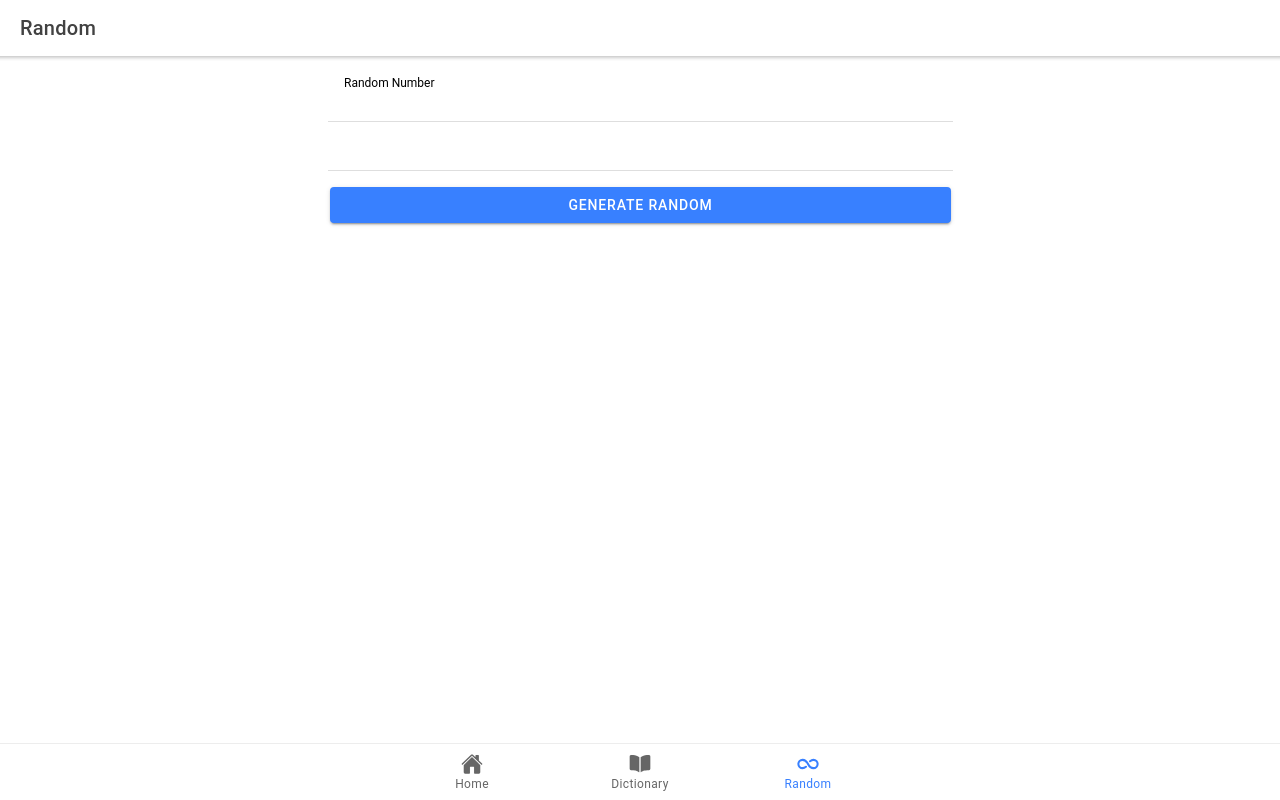
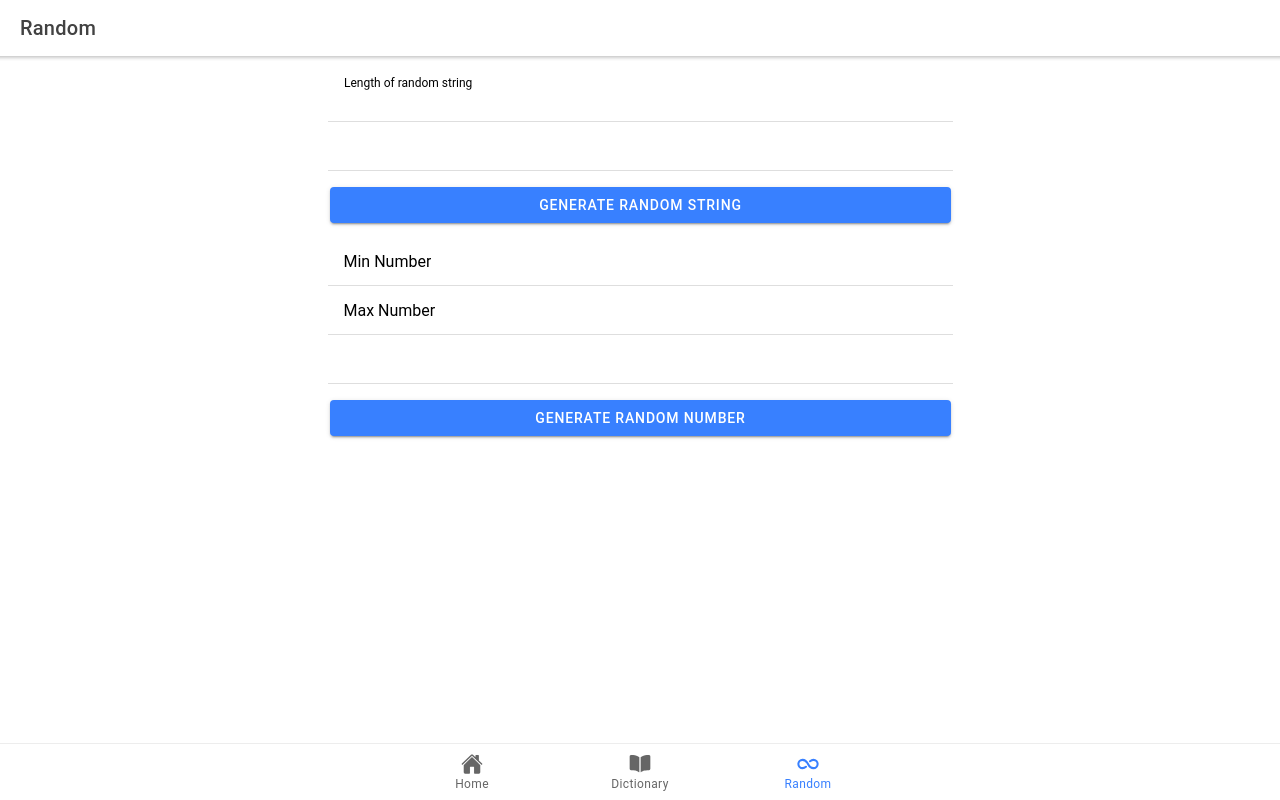
Before and after one commit to cevaris/random-app-js, a React (Create React App) app in the folder app/: page /random in a window 1280 px wide. Built offline with nearby package versions, Linux system fonts and the light colour scheme.

Commit message:
working random number

```diff
--- a/app/src/actions/random.ts
+++ b/app/src/actions/random.ts
@@ -8,6 +8,13 @@ interface Result {
 const ApiHost = environment.apiHost;
 
 export const getRandomString = async (length: number): Promise<string> => {
-    const result = await axios.get<Result>(`${ApiHost}/random/string.json?length=${length}`);
+    const url = `${ApiHost}/random/string.json?length=${length}`;
+    const result = await axios.get<Result>(url);
     return result.data.value;
 }
+
+export const getRandomNumber = async (min: number, max: number): Promise<string> => {
+    const url = `${ApiHost}/random/number.json?min=${min}&max=${max}`;
+    const result = await axios.get<Result>(url);
+    return result.data.value;
+}
--- /dev/null
+++ b/app/src/components/RandomNumberForm.tsx
@@ -0,0 +1,53 @@
+import { IonButton, IonInput, IonItem, IonLabel } from '@ionic/react';
+import React, { useState } from 'react';
+import { Controller, useForm } from 'react-hook-form';
+import { getRandomNumber } from '../actions/random';
+
+interface IFormInputs {
+    min: number
+    max: number
+}
+
+interface RandomNumberFormProps {
+}
+
+const RandomNumberForm: React.FC<RandomNumberFormProps> = () => {
+    const { control, register, handleSubmit } = useForm<IFormInputs>();
+    const [randomNumber, setRandomNumber] = useState('');
+
+    const onSubmit = async (data: IFormInputs) => {
+        const result = await getRandomNumber(data.min, data.max);
+        setRandomNumber(result);
+    };
+
+    return (
+        <form onSubmit={handleSubmit(onSubmit)}>
+            <IonItem>
+                <IonLabel>Min Number</IonLabel>
+                <Controller
+                    as={<IonInput type="number" ref={register} />}
+                    name="min"
+                    defaultValue=""
+                    control={control}
+                />
+            </IonItem>
+            <IonItem>
+                <IonLabel>Max Number</IonLabel>
+                <Controller
+                    as={<IonInput type="number" ref={register} />}
+                    name="max"
+                    defaultValue=""
+                    control={control}
+                />
+            </IonItem>
+            <IonItem>
+                <IonInput value={randomNumber} />
+            </IonItem>
+            <IonButton expand="block" type="submit" className="ion-margin-top">
+                Generate Random Number
+            </IonButton>
+        </form>
+    );
+};
+
+export default RandomNumberForm;
--- a/app/src/components/RandomStringForm.tsx
+++ b/app/src/components/RandomStringForm.tsx
@@ -21,7 +21,7 @@ const RandomStringForm: React.FC<RandomStringFormProps> = () => {
     return (
         <form onSubmit={handleSubmit(onSubmit)}>
             <IonItem>
-                <IonLabel position="stacked">Random Number</IonLabel>
+                <IonLabel position="stacked">Length of random string</IonLabel>
                 <Controller
                     as={<IonInput type="number" ref={register} />}
                     name="length"
@@ -33,7 +33,7 @@ const RandomStringForm: React.FC<RandomStringFormProps> = () => {
                 <IonInput value={randomString} />
             </IonItem>
             <IonButton expand="block" type="submit" className="ion-margin-top">
-                Generate Random
+                Generate Random String
             </IonButton>
         </form>
     );
--- /dev/null
+++ b/app/src/containers/RandomContainer.scss
@@ -0,0 +1,6 @@
+.ion-row {
+  margin-bottom: 50%;
+}
+
+
+sdfkls
--- a/app/src/containers/RandomContainer.tsx
+++ b/app/src/containers/RandomContainer.tsx
@@ -1,5 +1,6 @@
 import { IonCol, IonGrid, IonRow } from "@ionic/react";
 import React from "react";
+import RandomNumberForm from "../components/RandomNumberForm";
 import RandomStringForm from "../components/RandomStringForm";
 
 const RandomContainer: React.FC = () => {
@@ -12,6 +13,13 @@ const RandomContainer: React.FC = () => {
                 </IonCol>
                 <IonCol size="3"></IonCol>
             </IonRow>
+            <IonRow>
+                <IonCol size="3"></IonCol>
+                <IonCol>
+                    <RandomNumberForm />
+                </IonCol>
+                <IonCol size="3"></IonCol>
+            </IonRow>
         </IonGrid>
     );
 };
```
